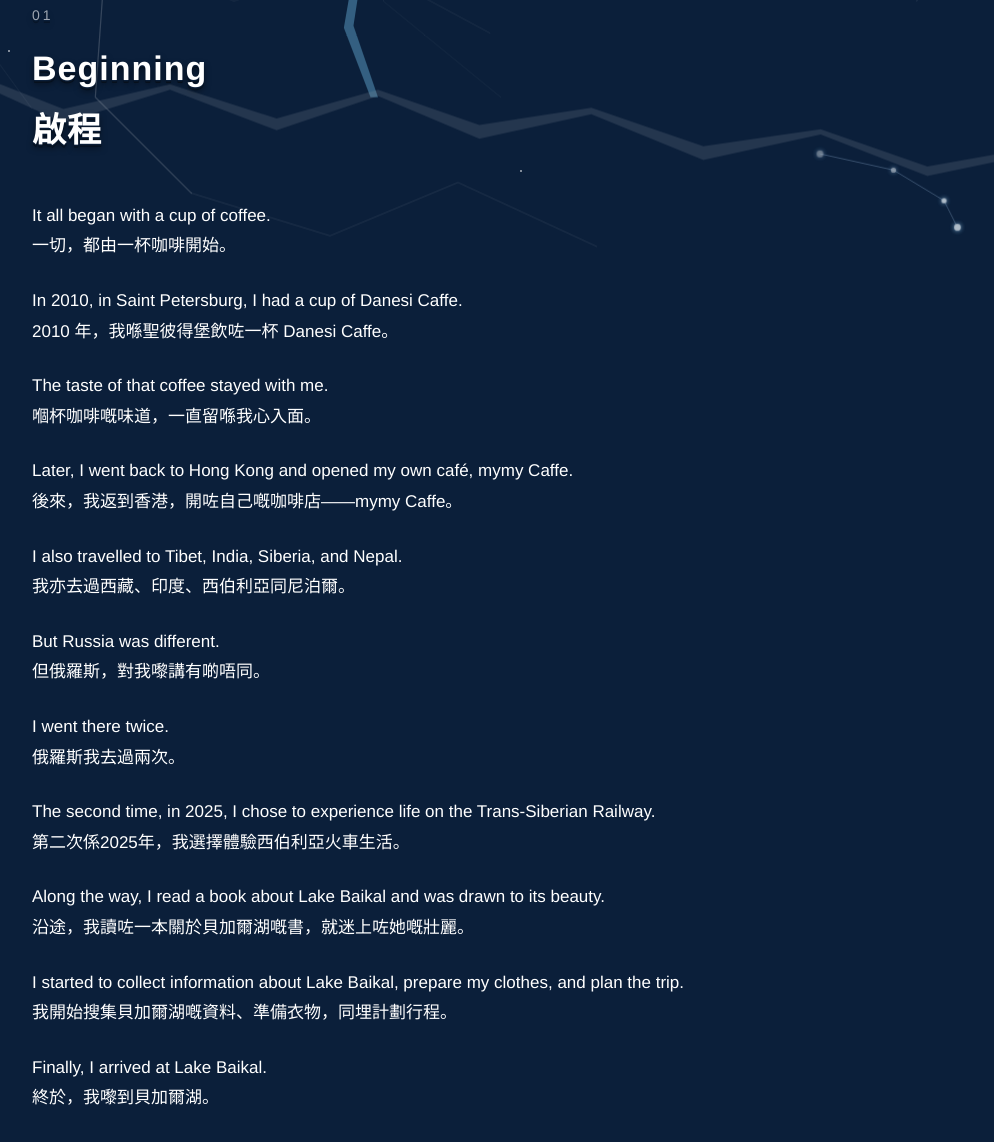
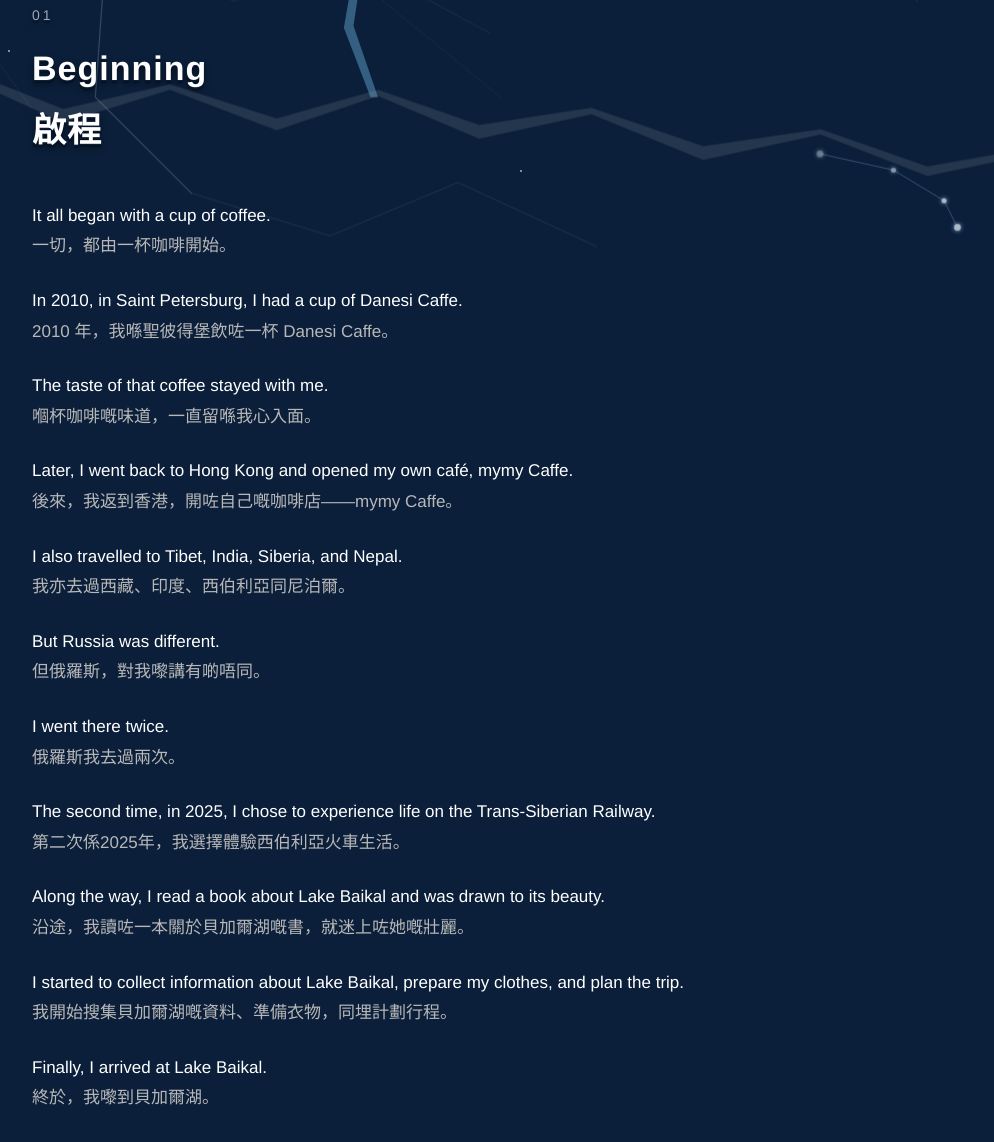
Before and after one commit to meTimeShare/storytelling, a plain HTML site: page index.html in a window 1280 px wide. Shown: the part 470-1612 px from the top of the page, without its empty margins (248-1242 px from the left). Drawn offline with Linux system fonts and the light colour scheme.

Commit message:
Add files via upload

```diff
--- a/index.html
+++ b/index.html
@@ -217,67 +217,64 @@ line-height:1.2;
 <div class="container">
 
 
-<h1>A Lake<br>That Breathes<br>樂以忘憂</h1>
-
-
-
+<h1>A Lake<br>That Breathes<br><span style="color: #b8b8b8;">樂以忘憂</h1>
 
 
 
 <h2><span>01</span>Beginning<br>啟程</h2>
 
 <p>
-It all began with a cup of coffee.<br>
+It all began with a cup of coffee.<br><span style="color: #b8b8b8;">
 一切，都由一杯咖啡開始。
 </p>
 
 <p>
-In 2010, in Saint Petersburg, I had a cup of Danesi Caffe.<br>
+In 2010, in Saint Petersburg, I had a cup of Danesi Caffe.<br><span style="color: #b8b8b8;">
 2010 年，我喺聖彼得堡飲咗一杯 Danesi Caffe。
 </p>
 
 <p>
-The taste of that coffee stayed with me.<br>
+The taste of that coffee stayed with me.<br><span style="color: #b8b8b8;">
 嗰杯咖啡嘅味道，一直留喺我心入面。
 </p>
 
 <p>
-Later, I went back to Hong Kong and opened my own café, mymy Caffe.<br>
+Later, I went back to Hong Kong and opened my own café, mymy Caffe.<br><span style="color: #b8b8b8;">
 後來，我返到香港，開咗自己嘅咖啡店——mymy Caffe。
 </p>
 
 <p>
-I also travelled to Tibet, India, Siberia, and Nepal.<br>
+I also travelled to Tibet, India, Siberia, and Nepal.<br><span style="color: #b8b8b8;">
 我亦去過西藏、印度、西伯利亞同尼泊爾。
 </p>
 
 <p>
-But Russia was different.<br>
+But Russia was different.<br><span style="color: #b8b8b8;">
 但俄羅斯，對我嚟講有啲唔同。
 </p>
 
 <p>
-I went there twice.<br>
+I went there twice.<br><span style="color: #b8b8b8;">
 俄羅斯我去過兩次。
 </p>
 
 <p>
-The second time, in 2025, I chose to experience life on the Trans-Siberian Railway.<br>
+The second time, in 2025, I chose to experience life on the Trans-Siberian Railway.<br><span style="color: #b8b8b8;">
 第二次係2025年，我選擇體驗西伯利亞火車生活。
 </p>
 
 <p>
-Along the way, I read a book about Lake Baikal and was drawn to its beauty.<br>
+Along the way, I read a book about Lake Baikal and was drawn to its beauty.<br><span style="color: #b8b8b8;">
 沿途，我讀咗一本關於貝加爾湖嘅書，就迷上咗她嘅壯麗。
 </p>
 
 <p>
-I started to collect information about Lake Baikal, prepare my clothes, and plan the trip.<br>
+I started to collect information about Lake Baikal, prepare my clothes, and plan the trip.<br><span style="color: #b8b8b8;">
 我開始搜集貝加爾湖嘅資料、準備衣物，同埋計劃行程。
 </p>
 
 <p>
-Finally, I arrived at Lake Baikal.<br>
+Finally, I arrived at Lake Baikal.<br><span style="color: #b8b8b8;">
 終於，我嚟到貝加爾湖。
 </p>
 
```
